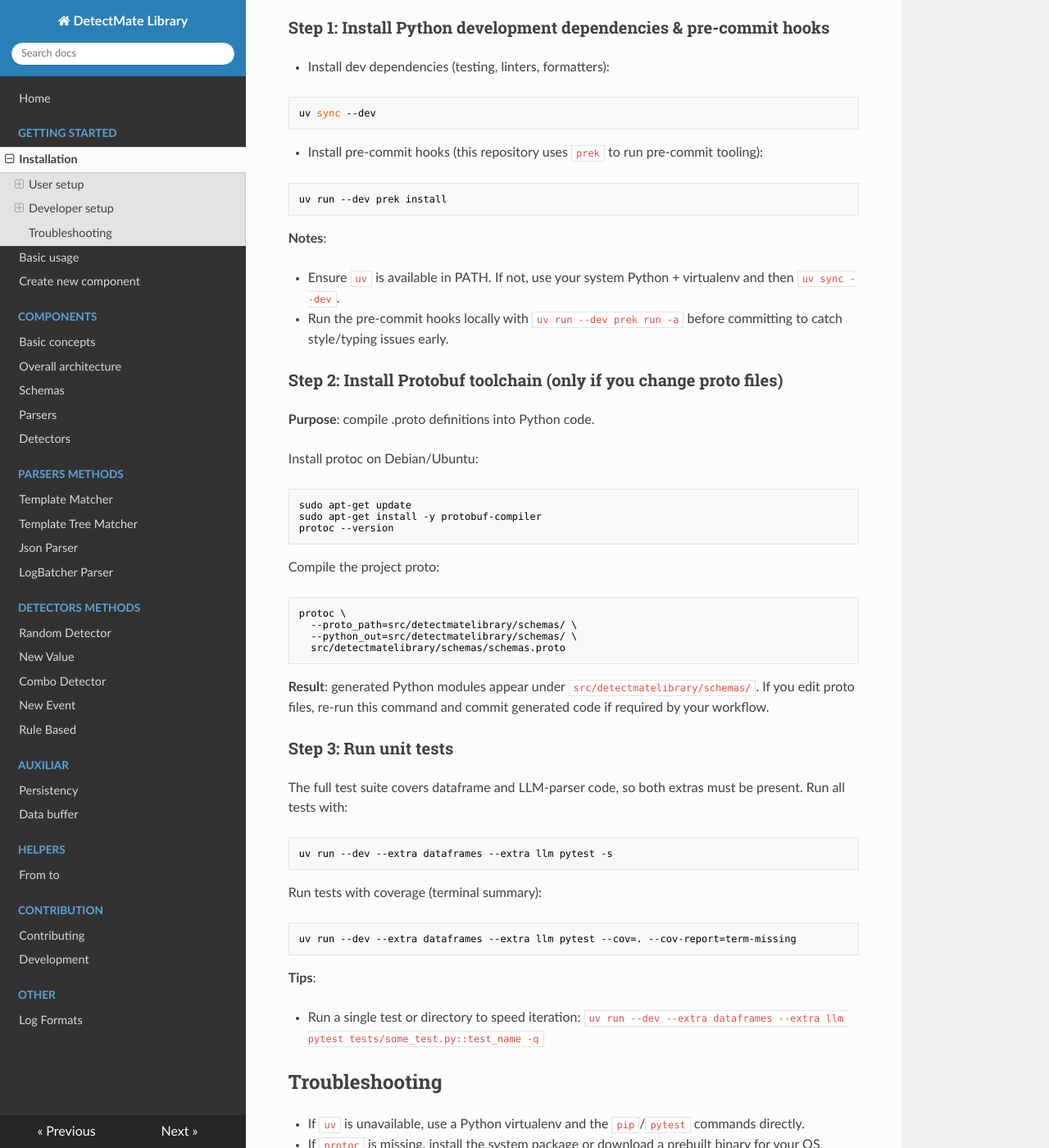
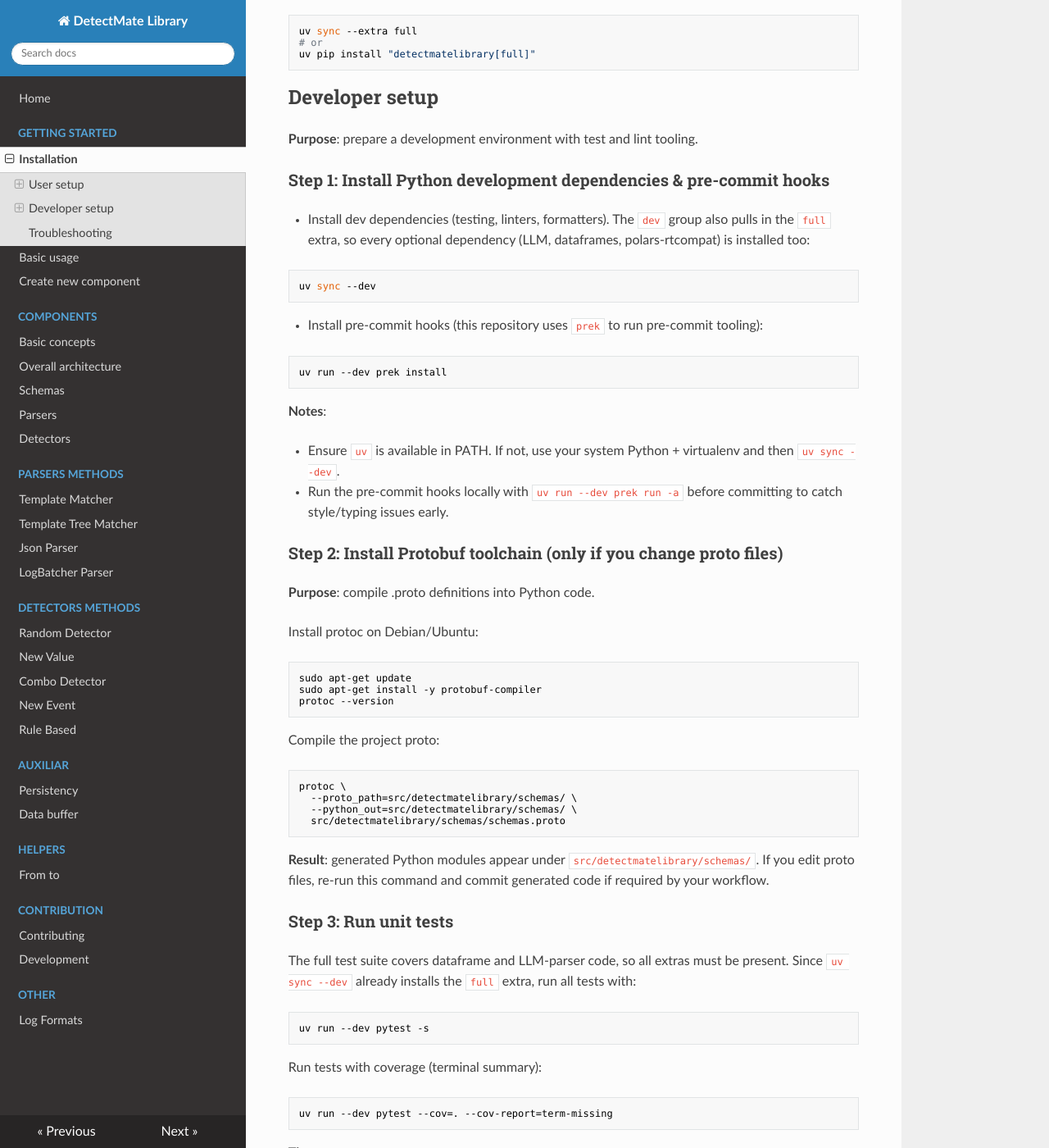
Before and after one commit to ait-detectmate/DetectMateLibrary, an MkDocs documentation site: the page built from docs/installation.md, in a window 1280 px wide and 1400 px high, scrolled down 1462 px. Shown: the whole window at 82% size. Built offline with MkDocs 1.6.1, drawn with Linux system fonts in a browser that asks for light colours; nearby versions of some CDN libraries; some of the changed text lies outside the part shown.

Commit message:
update docs for dependency ggroups

````diff
--- a/docs/installation.md
+++ b/docs/installation.md
@@ -32,6 +32,7 @@ Optional Dependency Groups https://pydevtools.com/handbook/explanation/what-are-
 | `llm` | `openai`, `tenacity`, `scipy`, `scikit-learn`, `tiktoken`, `pandas` | Using the `LogBatcherParser` (LLM-based log parsing) |
 | `dataframes` | `pandas`, `polars` | Using `EventDataFrame`, `ChunkedEventDataFrame`, or `DataNormalizer` |
 | `polars-rtcompat` | `polars[rtcompat]` | Running on older CPUs without AVX2 support (e.g. some VMs or embedded hardware); not needed for standard deployments |
+| `full` | `llm` + `dataframes` + `polars-rtcompat` | Installing every optional extra at once |
 
 Install an extra with `uv sync`:
 
@@ -53,13 +54,21 @@ Combine multiple extras if needed:
 uv sync --extra dataframes --extra polars-rtcompat
 ```
 
+Or install everything at once with the `full` extra:
+
+```bash
+uv sync --extra full
+# or
+uv pip install "detectmatelibrary[full]"
+```
+
 ## Developer setup
 
 **Purpose**: prepare a development environment with test and lint tooling.
 
 ### Step 1: Install Python development dependencies & pre-commit hooks
 
-- Install dev dependencies (testing, linters, formatters):
+- Install dev dependencies (testing, linters, formatters). The `dev` group also pulls in the `full` extra, so every optional dependency (LLM, dataframes, polars-rtcompat) is installed too:
 
 ```bash
 uv sync --dev
@@ -101,21 +110,21 @@ protoc \
 
 ### Step 3: Run unit tests
 
-The full test suite covers dataframe and LLM-parser code, so both extras must be present. Run all tests with:
+The full test suite covers dataframe and LLM-parser code, so all extras must be present. Since `uv sync --dev` already installs the `full` extra, run all tests with:
 
 ```bash
-uv run --dev --extra dataframes --extra llm pytest -s
+uv run --dev pytest -s
 ```
 
 Run tests with coverage (terminal summary):
 
 ```bash
-uv run --dev --extra dataframes --extra llm pytest --cov=. --cov-report=term-missing
+uv run --dev pytest --cov=. --cov-report=term-missing
 ```
 
 **Tips**:
 
-- Run a single test or directory to speed iteration: `uv run --dev --extra dataframes --extra llm pytest tests/some_test.py::test_name -q`
+- Run a single test or directory to speed iteration: `uv run --dev pytest tests/some_test.py::test_name -q`
 
 ## Troubleshooting
 
````
Also changed, not shown: docs/development.md (+2 -2 lines).
